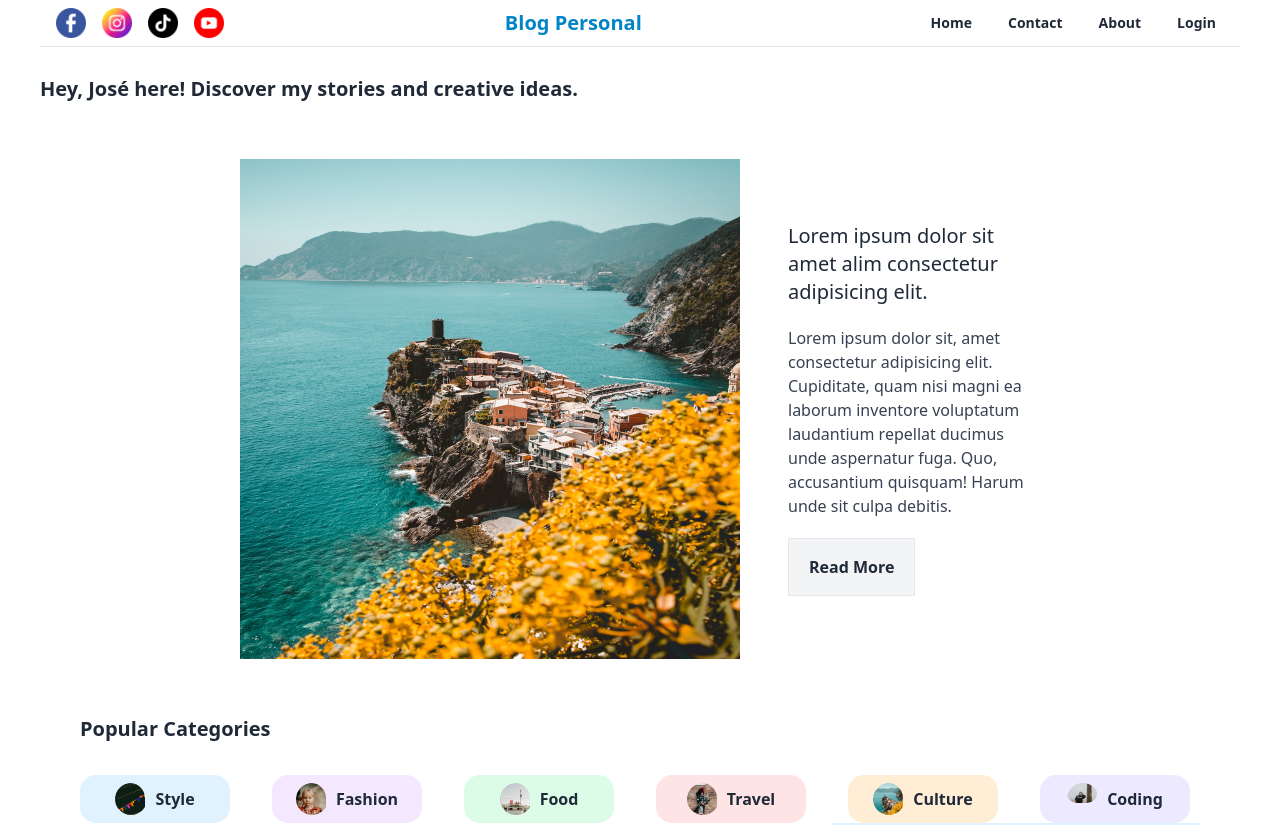
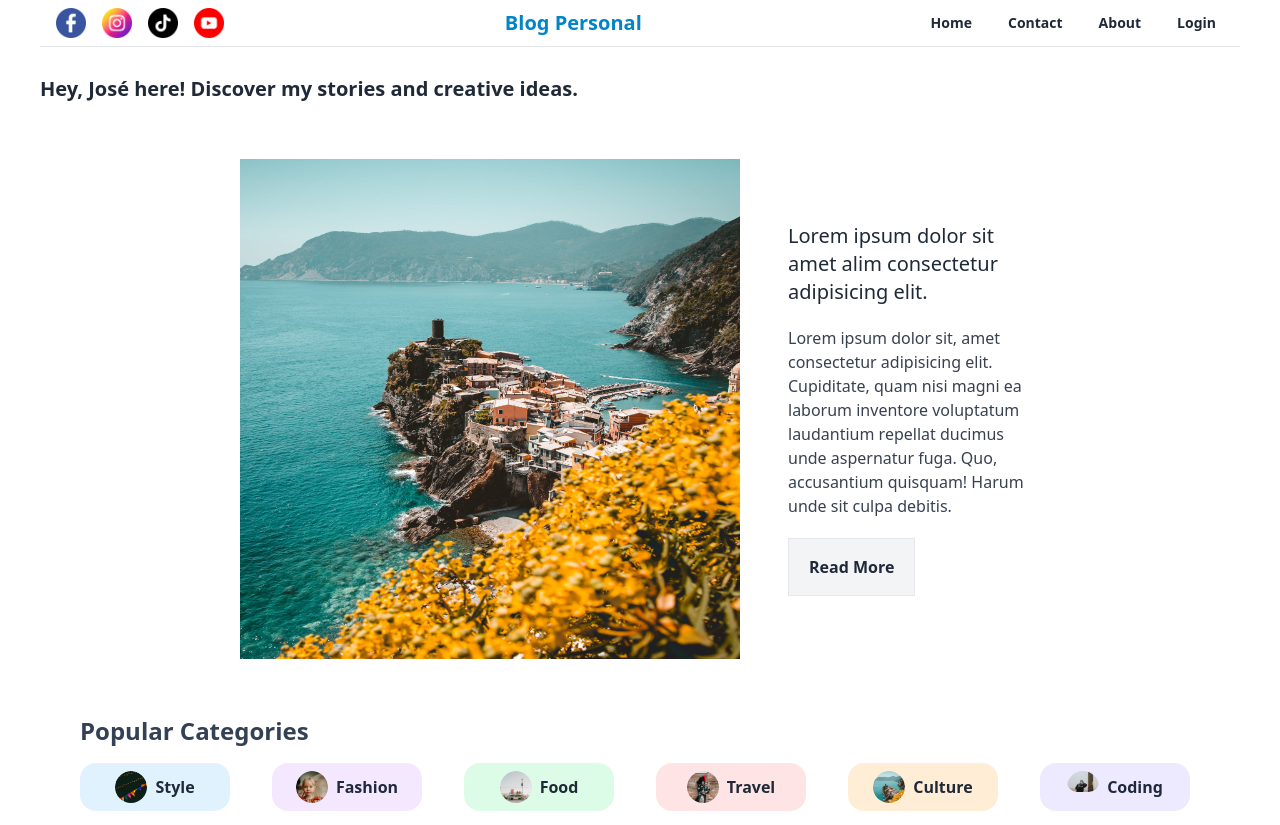
Before and after one commit to JoseBritoP/blogify, a Next.js app: page / in a window 1280 px wide. Shown: the top 825 px of the page. Built offline with nearby package versions, Linux system fonts and the light colour scheme.

Commit message:
CategoryCard

```diff
--- a/src/components/cards/CategoryCard.tsx
+++ b/src/components/cards/CategoryCard.tsx
@@ -22,8 +22,8 @@ export function CategoryCard({ card }: CategoryCardProps) {
             <Image
               alt={card.label}
               src={card.img}
-              height={30}
-              width={30}
+              height={60}
+              width={60}
               className="rounded-full"
             />
           </section>
--- a/src/components/cards/CategoryList.tsx
+++ b/src/components/cards/CategoryList.tsx
@@ -35,8 +35,8 @@ const categories = [
 ];
 export default function CategoryList() {
   return (
-    <section className="flex flex-col  gap-8 mx-auto px-10">
-      <h1 className="mt-14 font-semibold text-xl">Popular Categories</h1>
+    <section className="flex flex-col gap-4 mx-auto px-10 mb-10">
+      <h1 className="mt-14 text-2xl text-slate-700 font-semibold">Popular Categories</h1>
       <div className="grid grid-cols-2 md:grid-cols-3 md:gap-8 lg:grid-cols-6 gap-5">
         {categories.map((item) => (
           <CategoryCard key={item.label} card={item} />
```
